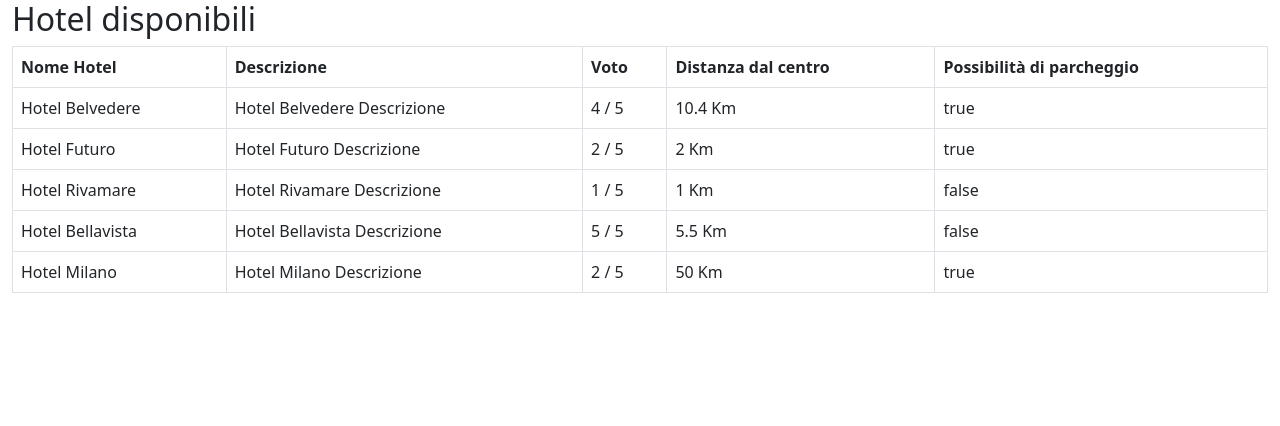
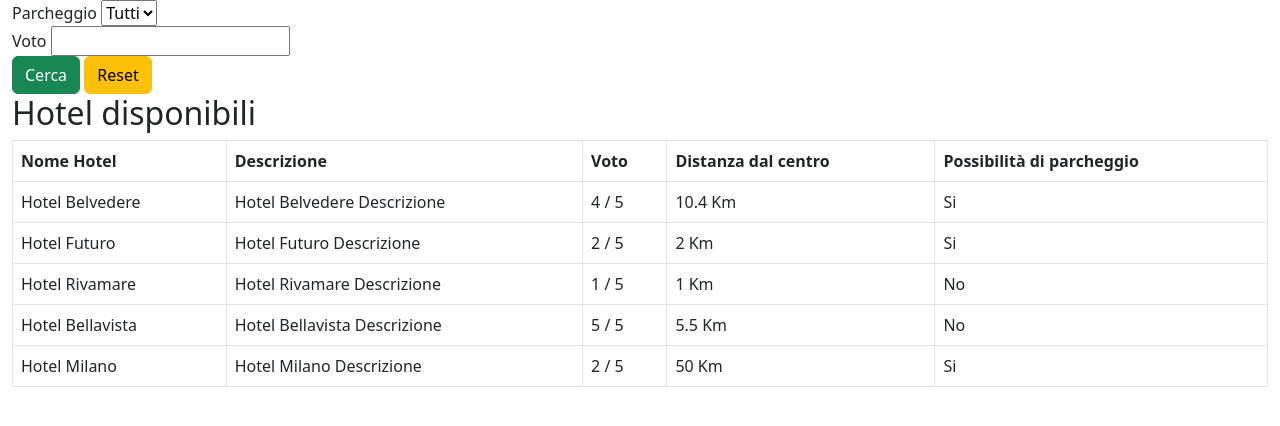
Before and after one commit to antoniogisondi/php-hotel, a PHP site: page /bonus/index.php in a window 1280 px wide. Shown: the top 426 px of the page. Run offline with PHP 8.4, Linux system fonts and the light colour scheme.

Commit message:
Bonus 1 and 2 done and continue bonus 3

```diff
--- a/bonus/index.php
+++ b/bonus/index.php
@@ -1,5 +1,34 @@
 <?php
-    include __DIR__.'/partials/vars.php'
+    include __DIR__.'/partials/vars.php';
+
+
+
+    if(isset($_GET['parking'])){
+        $park = $_GET['parking'];
+        $array_hotels = [];
+        foreach ($hotels as $index => $hotel){
+            if($hotel['parking'] == filter_var($park, FILTER_VALIDATE_BOOLEAN) ){
+                $array_hotels [] = $hotel;
+
+            }
+        };
+        $hotels = $array_hotels;
+    };
+
+
+    if(isset($_GET['vote']) && $_GET['vote'] !== ''){
+
+        $vote = $_GET['vote'];
+        $rating_hotels = [];
+
+        foreach($filter_hotels as $index => $hotel){
+            if($hotel['vote'] === $vote){
+                $rating_hotels [] = $hotels;
+            }
+        }
+
+        $hotels = $rating_hotels;
+    }
 ?>
 
 
@@ -13,7 +42,27 @@
     </head>
     <body>
         <div class="container-fluid">
-            <div class="row">
+            <div class="row d-flex flex-column">
+                <div class="col-12">
+                    <form action="index.php" method="GET">
+                        <div class="col">
+                            <label for="parking" class="control-label">Parcheggio</label>
+                            <select name="parking" id="parking">
+                                <option value="">Tutti</option>
+                                <option value="0">No</option>
+                                <option value="1">Si</option>
+                            </select>
+                        </div>
+                        <div class="col">
+                            <label for="vote" class="control-label">Voto</label>
+                            <input type="number" name="vote" id="vote">
+                        </div>
+                        <div class="col-auto">
+                            <button type="submit" class="btn btn-success">Cerca</button>
+                            <button type="reset" class="btn btn-warning">Reset</button>
+                        </div>
+                    </form>
+                </div>
                 <div class="col">
                     <div class="title">
                         <h2>Hotel disponibili</h2>
@@ -35,13 +84,7 @@
                             <td><?php echo $hotel['description'] ?></td>
                             <td><?php echo $hotel['vote']. " / ".'5' ?></td>
                             <td><?php echo $hotel['distance_to_center'].' Km '?></td>
-                            <td><?php if($hotel['parking'] == true){
-                                            echo $string_true = json_encode($hotel['parking']);
-                                            }
-                                            elseif($hotel['parking'] == false) {
-                                                echo $string_false = json_encode($hotel['parking']);
-                                            }
-                            ?></td>
+                            <td><?php echo ($hotel['parking'] == true) ? 'Si' : 'No'?></td>
                             </tr>
                             <?php } ?>
                         </tbody>
```
